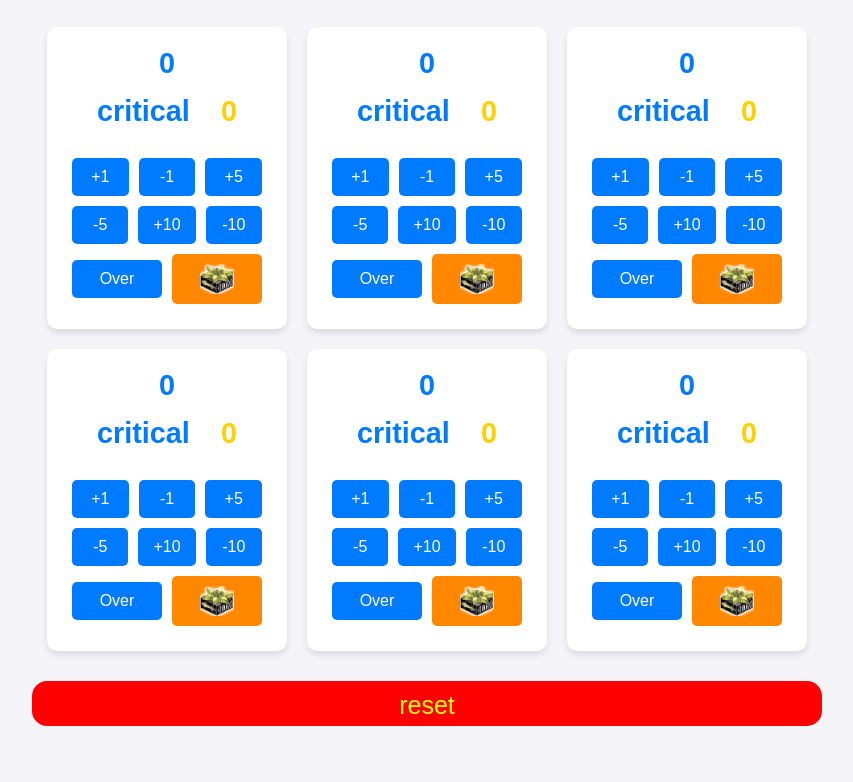
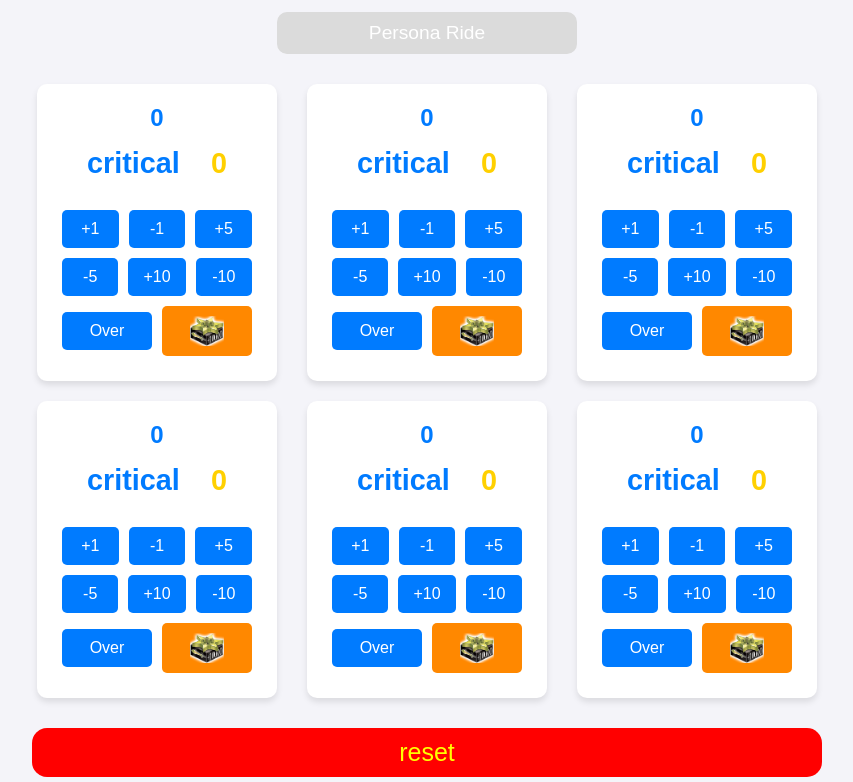
Before and after one commit to koch465/cardpower, a plain HTML site: page index.html in a window 1280 px wide. Shown: the part 106-888 px from the top of the page, without its empty margins (213-1066 px from the left). Before the commit the page ends 837 px from the top, so only its background shows below. Drawn offline with Linux system fonts and the light colour scheme.

Commit message:
Update style.css

```diff
--- a/style.css
+++ b/style.css
@@ -3,15 +3,18 @@ body {
     display: flex;
     flex-direction: column;
     align-items: center;
-    justify-content: center;
+    justify-content: flex-start; /* เปลี่ยนเป็น flex-start เพื่อให้เริ่มต้นที่ด้านบน */
     height: 100vh;
     margin: 0;
     background-color: #f4f4f9;
+    padding: 20px; /* เพิ่ม Padding เพื่อไม่ให้เนื้อหาชิดขอบ */
+    box-sizing: border-box; /* ทำให้ Padding คำนวณใน Width */
 }
 
 h1 {
     margin-bottom: 20px;
     color: #333;
+    text-align: center; /* จัดข้อความให้อยู่กลาง */
 }
 
 .persona {
@@ -20,7 +23,8 @@ h1 {
     border: none;
     border-radius: 10px;
     height: 45px;
-    width: 200px;
+    width: 100%; /* ปรับให้กว้าง 100% */
+    max-width: 300px; /* ตั้งค่าสูงสุดให้ปุ่มไม่ใหญ่เกินไป */
     font-weight: 10px;
     margin-top: 20px;
     font-size: 1.2em;
@@ -38,13 +42,6 @@ h1 {
 
 .persona:hover {
     background-color: #ffa600;
-}
-
-.power-container {
-    display: flex;
-    flex-wrap: wrap;
-    justify-content: center; /* จัดให้อยู่กลาง */
-    max-width: 800px;
 }
 
 .lole {
@@ -66,8 +63,11 @@ h1 {
     object-fit: contain; /* ให้รูปภาพแสดงเต็มที่โดยไม่บิดเบี้ยว */
 }
 
-.lole:hover {
-    background-color: #ff5500; /* สีเมื่อ hover */
+.power-container {
+    display: flex;
+    flex-wrap: wrap;
+    justify-content: space-between;
+    max-width: 800px;
 }
 
 .power-box {
@@ -79,12 +79,12 @@ h1 {
     margin: 10px;
     border-radius: 10px;
     box-shadow: 0 4px 6px rgba(0, 0, 0, 0.1);
-    width: 30%; /* ปรับขนาดให้พอดีกับจอ */
+    width: 30%;
     box-sizing: border-box;
 }
 
 .power {
-    font-size: 1.8em;
+    font-size: 1.5em; /* ปรับขนาดให้เล็กลง */
     font-weight: bold;
     color: #007bff;
     margin-bottom: 15px;
@@ -119,22 +119,6 @@ h1 {
     margin-top: 10px; /* ระยะห่างด้านบน */
 }
 
-.ret {
-    background-color: red;
-    color: yellow;
-    border: none;
-    border-radius: 15px;
-    height: 45px; /* เพิ่ม px เพื่อให้เห็นชัดเจน */
-    width: 100px;
-    font-size: 25px;
-    font-weight: 10px;
-    margin-top: 20px;
-}
-
-.ret:hover {
-    background-color: rgb(143, 0, 0);
-}
-
 button {
     font-size: 1em;
     padding: 10px 15px;
@@ -152,10 +136,26 @@ button:hover {
     background-color: #0056b3;
 }
 
+.ret {
+    background-color: red;
+    color: yellow;
+    border: none;
+    border-radius: 15px;
+    height: 45;
+    width: 100px;
+    font-size: 25px;
+    font-weight: 10px;
+    margin-top: 20px;
+}
+
+.ret:hover {
+    background-color: rgb(143, 0, 0);
+}
+
 /* Media Queries สำหรับ Responsive */
 @media (max-width: 768px) {
     .power-box {
-        width: 45%; /* ขยายให้เต็มหน้าจอในมือถือ */
+        width: 90%; /* ขยายให้เต็มหน้าจอในมือถือ */
     }
 
     .persona {
@@ -175,4 +175,8 @@ button:hover {
     button {
         width: 100%; /* ปรับขนาดปุ่มให้เต็มช่อง */
     }
+
+    .persona {
+        font-size: 1.1em; /* ปรับขนาดฟอนต์ให้เล็กลง */
+    }
 }
```
